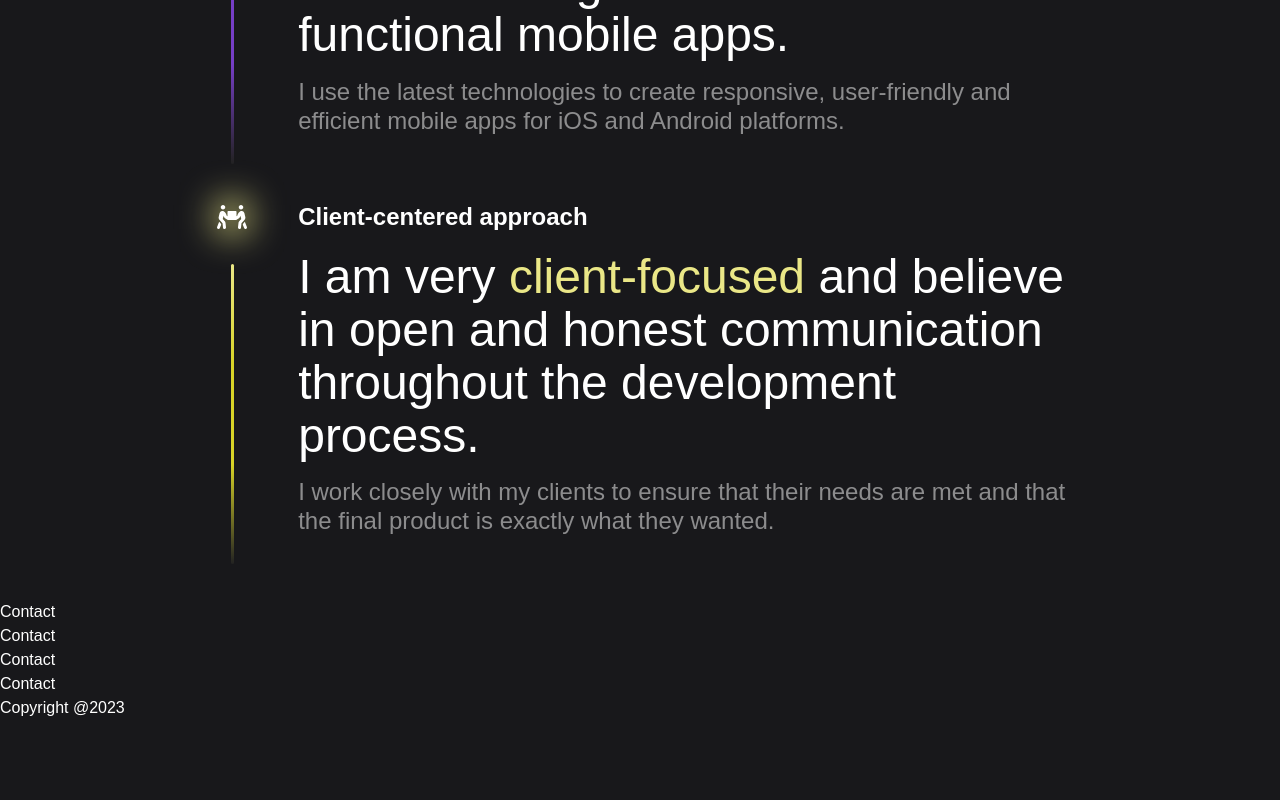
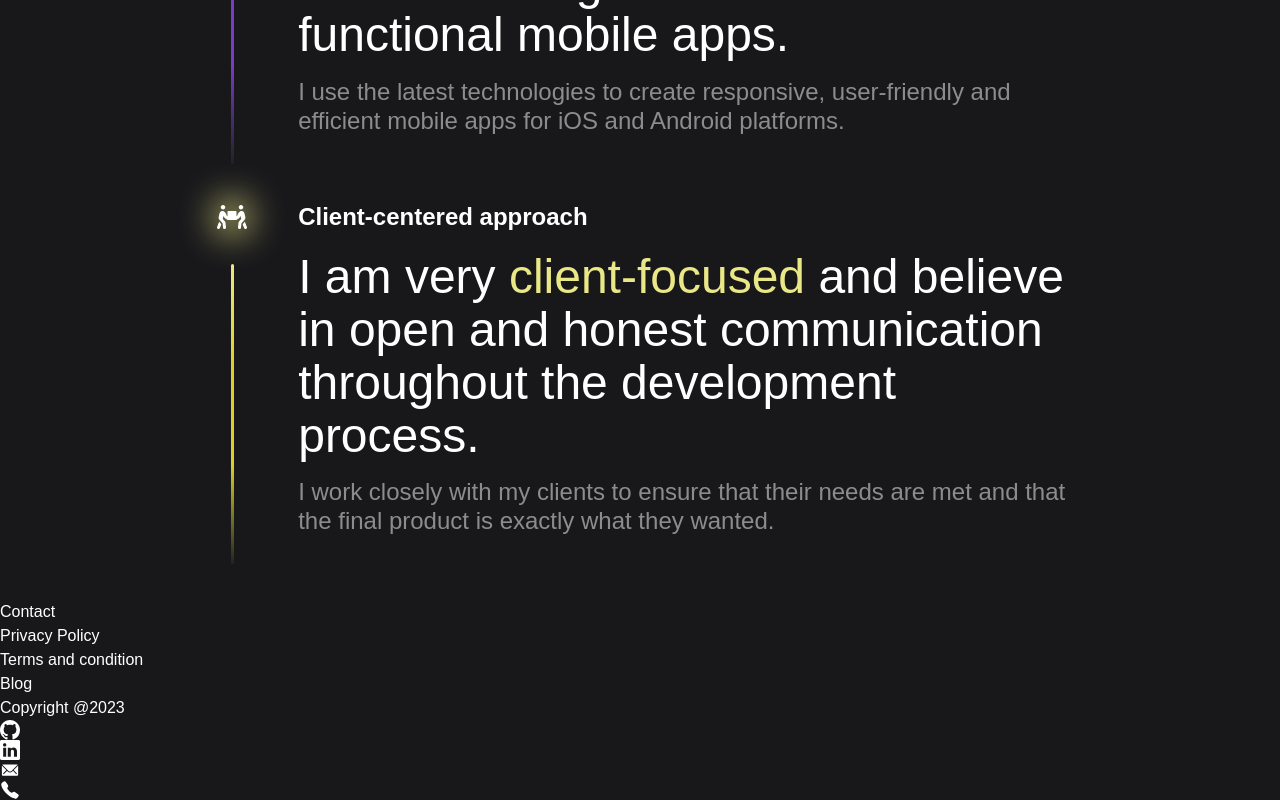
Before and after one commit to enzo-mourany/portfolio-v2, a Next.js app: page / in a window 1280 px wide. Shown: the part 2307-3107 px from the top of the page. Before the commit the page ends 3027 px from the top, so only its background shows below. Built offline with nearby package versions, Linux system fonts and the light colour scheme.

Commit message:
feat: add icons

```diff
--- a/app/Footer.tsx
+++ b/app/Footer.tsx
@@ -1,5 +1,8 @@
 import Link from 'next/link';
 import React from 'react';
+import { BsGithub, BsLinkedin } from 'react-icons/bs';
+import { IoIosMail } from 'react-icons/io';
+import { IoCall } from 'react-icons/io5';
 
 import styles from '../styles/Footer.module.scss';
 
@@ -12,13 +15,13 @@ export const Footer: React.FC = () => (
             <Link href='/contact'><p>Contact</p></Link>
           </li>
           <li>
-            <Link href='/contact'><p>Contact</p></Link>
+            <Link href='/legal/privacy-policy'><p>Privacy Policy</p></Link>
           </li>
           <li>
-            <Link href='/contact'><p>Contact</p></Link>
+            <Link href='/contact/terms-of-use'><p>Terms and condition</p></Link>
           </li>
           <li>
-            <Link href='/contact'><p>Contact</p></Link>
+            <Link href='/blog'><p>Blog</p></Link>
           </li>
         </ul>
       </div>
@@ -26,6 +29,20 @@ export const Footer: React.FC = () => (
         <p>Copyright @2023</p>
       </div>
       <div className={styles.right}>
+        <ul>
+          <li>
+            <BsGithub style={{ color: '#fff', width: 20, height: 20, zIndex: 1 }} />
+          </li>
+          <li>
+            <BsLinkedin style={{ color: '#fff', width: 20, height: 20, zIndex: 1 }} />
+          </li>
+          <li>
+            <IoIosMail style={{ color: '#fff', width: 20, height: 20, zIndex: 1 }} />
+          </li>
+          <li>
+            <IoCall style={{ color: '#fff', width: 20, height: 20, zIndex: 1 }} />
+          </li>
+        </ul>
       </div>
     </div>
   </div>
```
